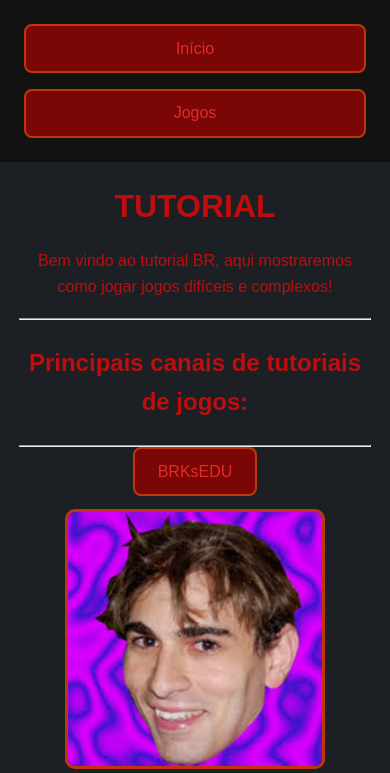
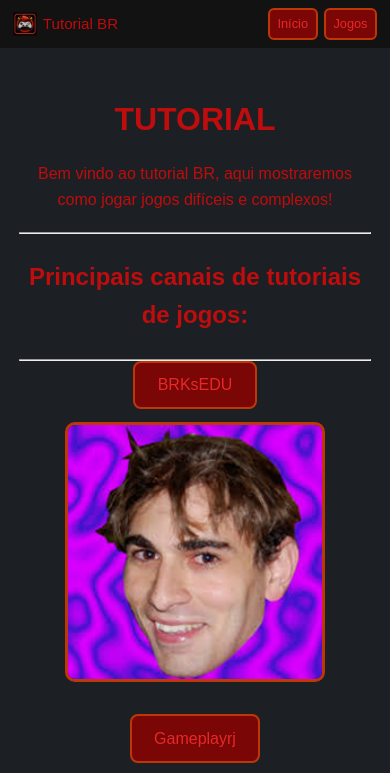
Before and after one commit to Edwardcalistenic/Tutorial-Br, a plain HTML site: page inicial.html in a window 390 px wide. Shown: the top 773 px of the page. Drawn offline with Linux system fonts and the light colour scheme; a web font is replaced by a local one.

Commit message:
Atualização: design

```diff
--- a/desing/inicial.css
+++ b/desing/inicial.css
@@ -21,28 +21,62 @@ body {
   color: var(--primeira-cor);
   font-family: var(--fonte-segundo);
   line-height: 1.6;
+  padding-top: 90px;
 }
 
-/* CABEÇALHO */
 .cabecalho {
   background-color: var(--terceira-cor);
-  padding: 1.5em;
+  padding: 1em 2em;
+
   display: flex;
   justify-content: space-between;
-  gap: 1em;
+  align-items: center;
+
+  position: fixed;
+  top: 0;
+  left: 0;
+  width: 100%;
+  z-index: 9999;
 }
 
-.cabecalho a {
+.cabecalho-logo {
+  display: flex;
+  align-items: center;
+  gap: 10px;
+}
+
+.cabecalho-logo img {
+  width: 35px;
+  height: 35px;
+  opacity: 0.8;
+}
+
+.cabecalho-logo span {
+  font-family: var(--fonte-primeiro);
+  font-size: 1.2rem;
+  color: var(--primeira-cor);
+}
+
+.cabecalho-menu {
+  display: flex;
+  gap: 15px;
+}
+
+.cabecalho-menu a {
   background-color: rgb(122, 6, 6);
   color: var(--cor-link);
-  border-radius: 8px;
+  border-radius: 6px;
   border: 2px solid var(--cor-borda);
   text-decoration: none;
-  padding: 0.6em 1.2em;
-  font-size: 1rem;
+  padding: 0.5em 1em;
+  font-size: 0.95rem;
+  transition: 0.2s;
 }
 
-/* CONTEÚDO */
+.cabecalho-menu a:hover {
+  background-color: rgb(150, 10, 10);
+}
+
 .principal {
   max-width: 1100px;
   margin: 0 auto;
@@ -62,20 +96,16 @@ body {
   margin-bottom: 1.2em;
 }
 
-/* SEÇÕES */
 .card {
-  justify-content: center;
   text-align: center;
   font-family: var(--fonte-primeiro);
   margin: 1em 0;
 }
 
-/* LISTA */
 .card--lista {
   display: flex;
   flex-direction: column;
   gap: 2em;
-  padding: 0;
 }
 
 .lista {
@@ -83,7 +113,6 @@ body {
   text-align: center;
 }
 
-/* LINKS */
 .card--link {
   display: inline-block;
   background-color: rgb(122, 6, 6);
@@ -95,29 +124,25 @@ body {
   margin-bottom: 0.8em;
 }
 
-/* IMAGENS CENTRALIZADAS */
 .card--img {
-  display: block;       /* transforma a imagem em bloco */
-  margin: 0 auto;       /* centraliza horizontalmente */
+  display: block;
+  margin: 0 auto;
   width: 100%;
   max-width: 260px;
   border: 3px solid var(--cor-borda);
   border-radius: 10px;
 }
 
-/* TEXTO FINAL */
 .card--texto {
   text-align: center;
   font-size: 1.1em;
   margin-top: 1em;
 }
 
-/* RODAPÉ */
 .rodape {
   background-color: var(--terceira-cor);
   text-align: center;
   padding: 2em 1em;
-  font-size: 1em;
 }
 
 .rodape--link {
@@ -131,15 +156,83 @@ body {
   text-decoration: none;
 }
 
-/* MOBILE */
-@media screen and (max-width: 500px) {
-  .cabecalho {
-    flex-direction: column;
-    align-items: center;
+@media (max-width: 768px) {
+
+  body {
+    padding-top: 80px;
   }
 
-  .cabecalho a {
-    width: 100%;
-    text-align: center;
+  .cabecalho {
+    flex-direction: row;
+    justify-content: space-between;
+    align-items: center;
+    padding: 0.6em 1em;
+  }
+
+  .cabecalho-logo img {
+    width: 26px;
+    height: 26px;
+  }
+
+  .cabecalho-logo span {
+    font-size: 1rem;
+  }
+
+  .cabecalho-menu {
+    gap: 8px;
+  }
+
+  .cabecalho-menu a {
+    padding: 0.35em 0.7em;
+    font-size: 0.85rem;
   }
 }
+
+
+@media (max-width: 768px) {
+
+  body {
+    padding-top: 75px;
+  }
+
+  .cabecalho {
+    flex-direction: row !important;
+    justify-content: space-between;
+    align-items: center;
+    padding: 0.5em 0.8em;
+  }
+
+  .cabecalho-logo {
+    gap: 6px;
+  }
+
+  .cabecalho-logo img {
+    width: 24px;
+    height: 24px;
+  }
+
+  .cabecalho-logo span {
+    font-size: 0.95rem;
+  }
+
+  .cabecalho-menu {
+    gap: 6px;
+  }
+
+  .cabecalho-menu a {
+    padding: 0.3em 0.6em;
+    font-size: 0.8rem;
+  }
+}
+
+@media (max-width: 360px) {
+
+  .cabecalho-logo span {
+    font-size: 0.85rem;
+  }
+
+  .cabecalho-menu a {
+    font-size: 0.75rem;
+    padding: 0.25em 0.5em;
+  }
+}
--- a/desing/jogo.css
+++ b/desing/jogo.css
@@ -20,23 +20,52 @@ body {
   background-color: var(--segunda-cor);
   color: var(--primeira-cor);
   font-family: var(--fonte-segundo);
+  padding-top: 80px;
 }
 
 .cabecalho--principal {
   background-color: var(--terceira-cor);
-  padding: 1.5em;
+  padding: 0.8em 1.5em;
   display: flex;
   justify-content: space-between;
-  gap: 1em;
+  align-items: center;
+  position: fixed;
+  top: 0;
+  left: 0;
+  width: 100%;
+  z-index: 9999;
 }
 
-.cabecalho--principal a {
+.cabecalho-logo {
+  display: flex;
+  align-items: center;
+  gap: 8px;
+}
+
+.cabecalho-logo img {
+  width: 28px;
+  height: 28px;
+  opacity: 0.8;
+}
+
+.cabecalho-logo span {
+  font-family: var(--fonte-primeiro);
+  font-size: 1.1rem;
+}
+
+.cabecalho-menu {
+  display: flex;
+  gap: 10px;
+}
+
+.cabecalho-menu a {
   background-color: rgb(122, 6, 6);
   color: var(--cor-link);
-  border-radius: 8px;
+  border-radius: 6px;
   border: 2px solid var(--cor-borda);
   text-decoration: none;
-  padding: 0.6em 1.4em;
+  padding: 0.4em 0.9em;
+  font-size: 0.9rem;
 }
 
 .principal-- {
@@ -70,19 +99,35 @@ body {
   text-align: center;
 }
 
+@media (max-width: 768px) {
+
+  body {
+    padding-top: 70px;
+  }
+
+  .cabecalho--principal {
+    flex-direction: row;
+    padding: 0.6em 1em;
+  }
+
+  .cabecalho-logo img {
+    width: 24px;
+    height: 24px;
+  }
+
+  .cabecalho-logo span {
+    font-size: 1rem;
+  }
+
+  .cabecalho-menu a {
+    font-size: 0.85rem;
+    padding: 0.3em 0.7em;
+  }
+}
+
 @media (max-width: 480px) {
   .cards-jogos {
     grid-template-columns: 1fr;
-  }
-
-  .cabecalho--principal {
-    flex-direction: column;
-    align-items: center;
-  }
-
-  .cabecalho--principal a {
-    width: 100%;
-    text-align: center;
   }
 }
 
--- a/inicial.html
+++ b/inicial.html
@@ -10,15 +10,27 @@
 </head>
 
 <body>
+
   <header>
     <nav class="cabecalho">
-      <a href="index.html" class="cabecalho--text">Início</a>
-      <a href="jogos.htm" class="cabecalho--text2">Jogos</a>
+
+      <div class="cabecalho-logo">
+        <img src="./img4/tutorial-de-jogos.png" alt="Logo do site">
+        <span>Tutorial BR</span>
+      </div>
+
+      <div class="cabecalho-menu">
+        <a href="index.html">Início</a>
+        <a href="jogos.htm">Jogos</a>
+      </div>
+
     </nav>
   </header>
 
   <main class="principal">
+
     <h1 class="principal--titulo">TUTORIAL</h1>
+
     <p class="principal--texto">
       Bem vindo ao tutorial BR, aqui mostraremos como jogar jogos difíceis e complexos!
     </p>
@@ -30,6 +42,7 @@
     <hr>
 
     <ul class="card--lista">
+
       <li class="lista">
         <a href="https://www.youtube.com/@BRKsEDU" class="card--link">BRKsEDU</a>
         <img src="./img4/brksedu.jpg" alt="brksedu" class="card--img">
@@ -49,6 +62,7 @@
         <a href="https://www.youtube.com/@GamesEduUu" class="card--link">Games EduUu</a>
         <img src="./img4/gameseduuu.png" alt="gameseduuu" class="card--img">
       </li>
+
     </ul>
 
     <hr>
@@ -56,14 +70,19 @@
     <p class="card--texto">
       Se inscreva nesses canais para ter uma base sobre os jogos e saber tudo que está por dentro.
     </p>
+
   </main>
 
   <footer class="rodape">
+
     <p class="rodape--texto">Desenvolvido por:</p>
+
     <a href="https://www.instagram.com/swx.eduardo/" class="rodape--link">
       <address>Calistenic</address>
     </a>
+
   </footer>
+
 </body>
 
 </html>
```
Also changed, not shown: jogos.htm (+16 -2 lines).
